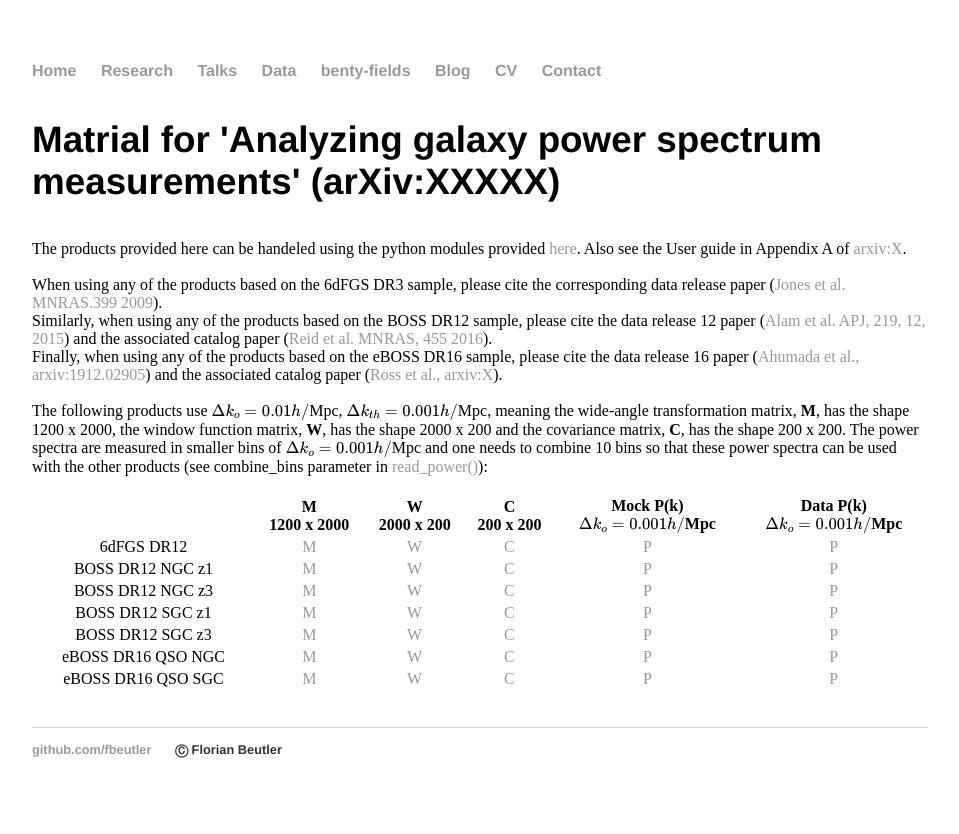
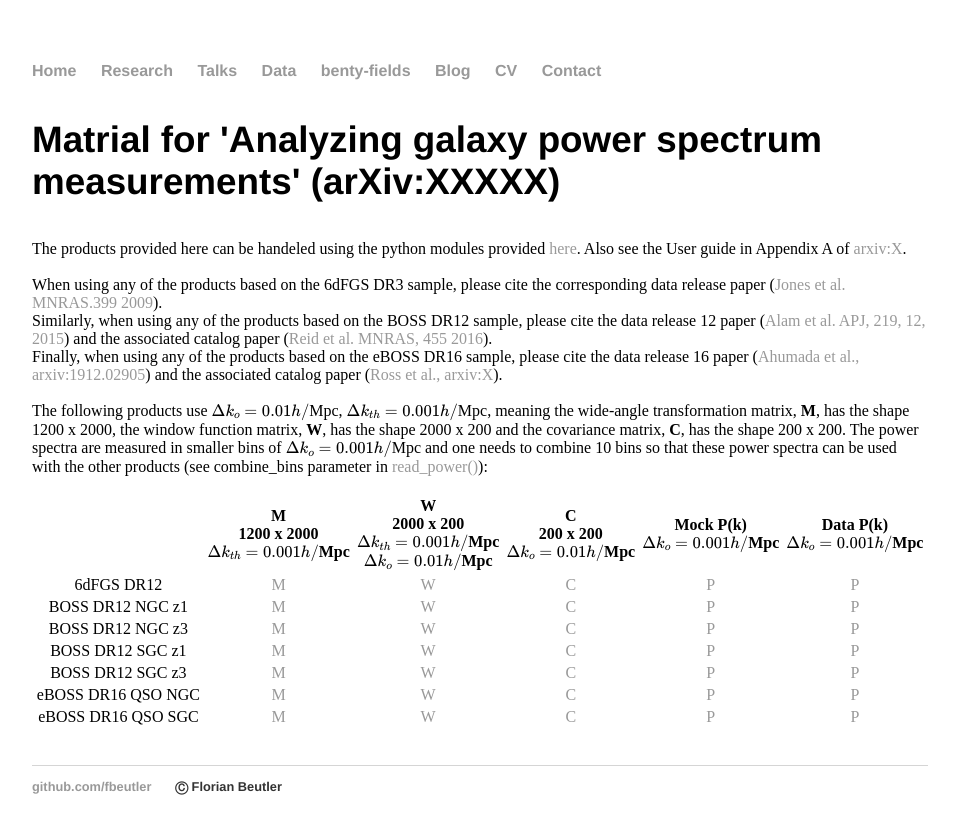
Before and after one commit to fbeutler/fbeutler.github.io, a Jekyll site: the page built from hub/deconv_paper.html, in a window 1280 px wide. Shown: the top 834 px of the page, without its empty margins (160-1119 px from the left). Built offline with Jekyll 4.4.1, drawn with Linux system fonts in a browser that asks for light colours.

Commit message:
Update deconv_paper.html

```diff
--- a/hub/deconv_paper.html
+++ b/hub/deconv_paper.html
@@ -32,9 +32,9 @@
 <table style="width:100%">
   <tr style="text-align: center">
     <th></th>
-    <th><strong>M</strong><br>1200 x 2000</th>
-    <th><strong>W</strong><br>2000 x 200</th>
-    <th><strong>C</strong><br>200 x 200</th>
+    <th><strong>M</strong><br>1200 x 2000<br>\(\Delta k_{th} = 0.001h/\)Mpc</th>
+    <th><strong>W</strong><br>2000 x 200<br>\(\Delta k_{th} = 0.001h/\)Mpc<br>\(\Delta k_o = 0.01h/\)Mpc</th>
+    <th><strong>C</strong><br>200 x 200<br>\(\Delta k_o = 0.01h/\)Mpc</th>
     <th>Mock P(k)<br>\(\Delta k_o = 0.001h/\)Mpc</th>
     <th>Data P(k)<br>\(\Delta k_o = 0.001h/\)Mpc</th>
   </tr>
```
